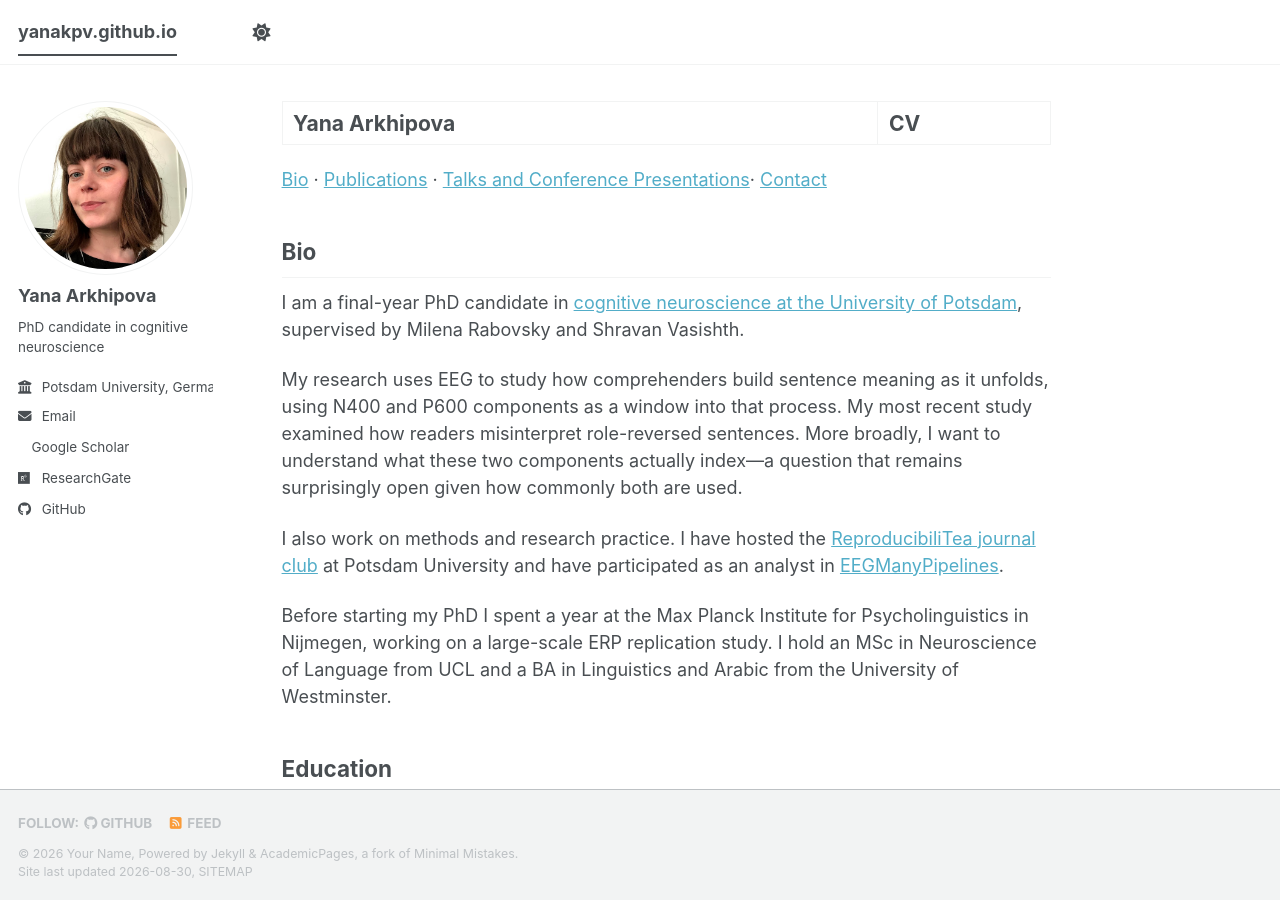
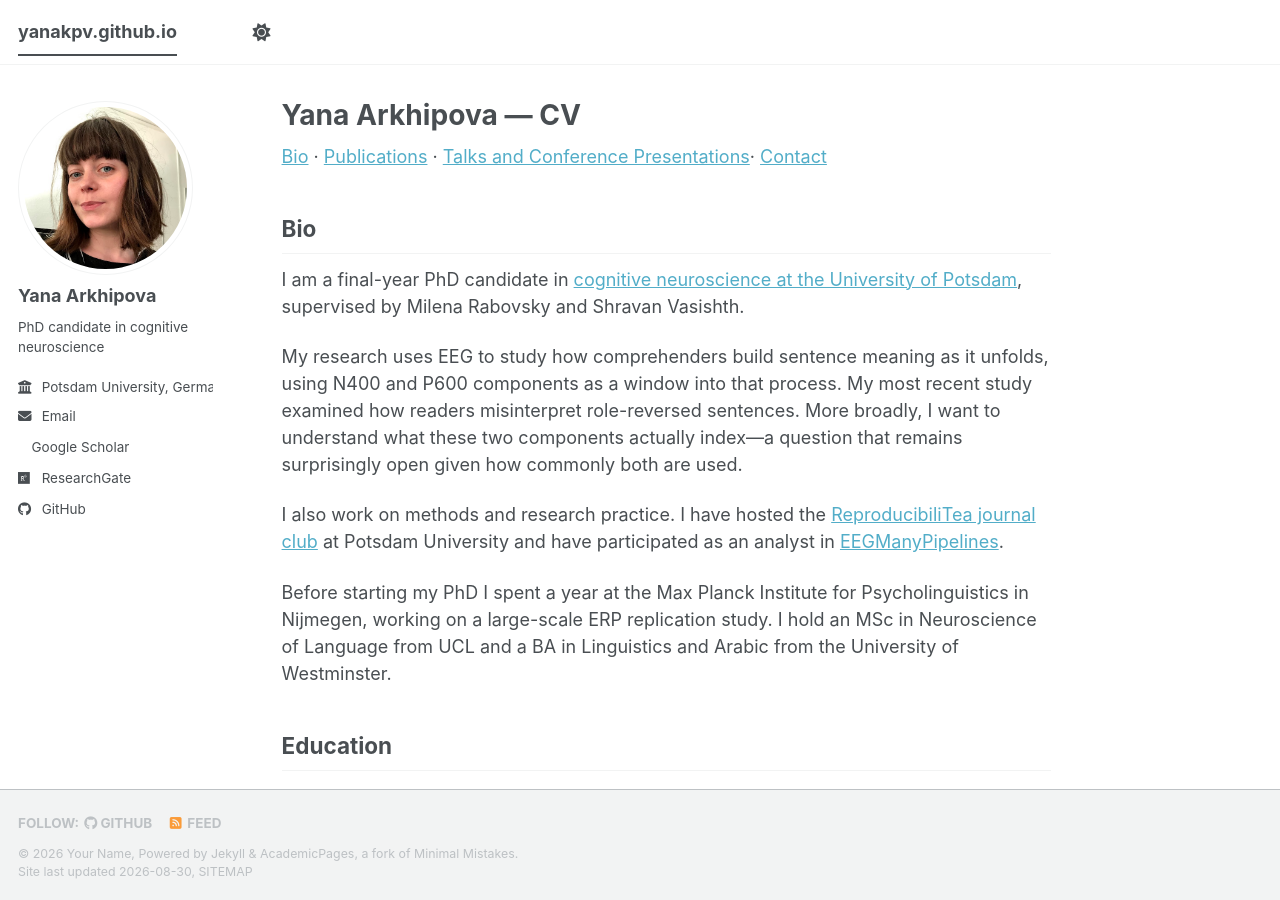
Before and after one commit to yanakpv/yanakpv.github.io, a Jekyll site: the page built from _pages/about.md, in a window 1280 px wide and 900 px high. Built offline with Jekyll 4.4.1, drawn with Linux system fonts in a browser that asks for light colours; a style sheet for code colours, icons or effects is not loaded.

```diff
--- a/_pages/about.md
+++ b/_pages/about.md
@@ -1,6 +1,6 @@
 ---
 permalink: /
-title: Yana Arkhipova | CV
+title: Yana Arkhipova --- CV
 author_profile: true
 redirect_from:
   - /about/
```
